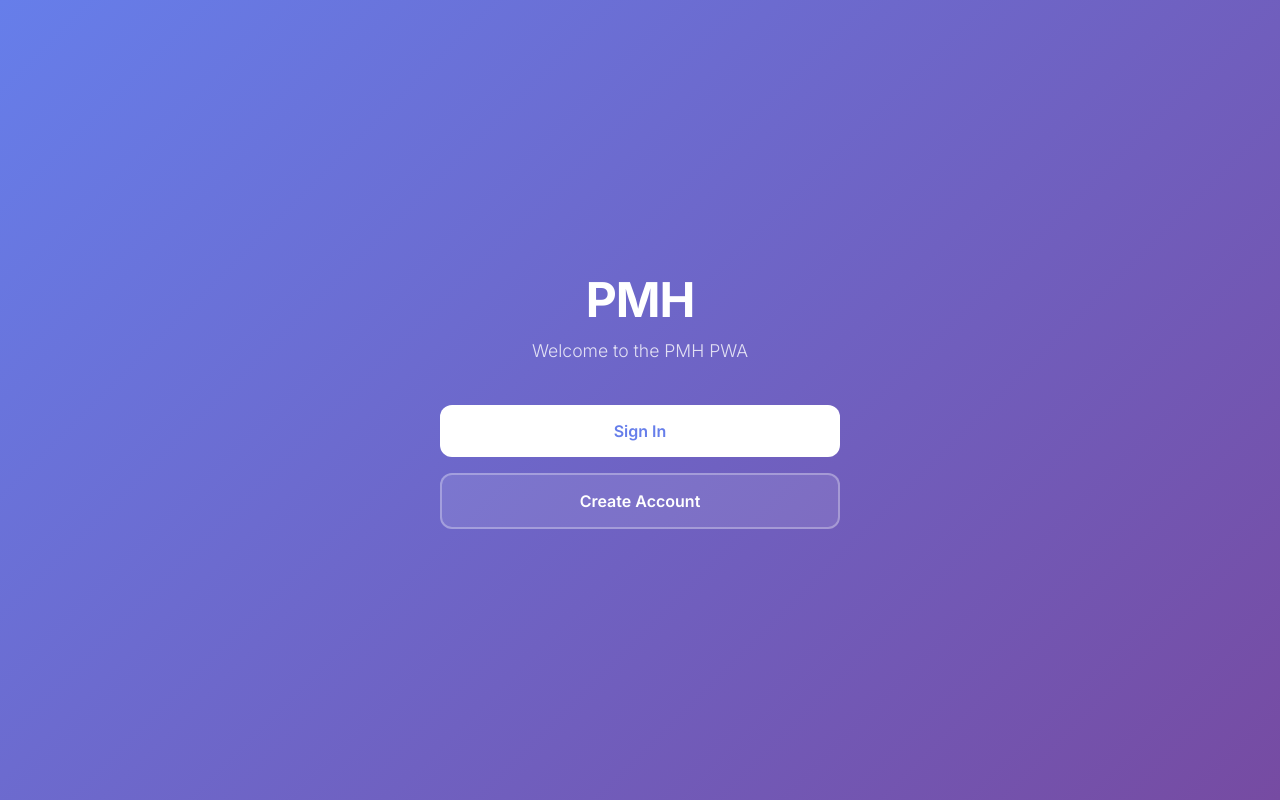
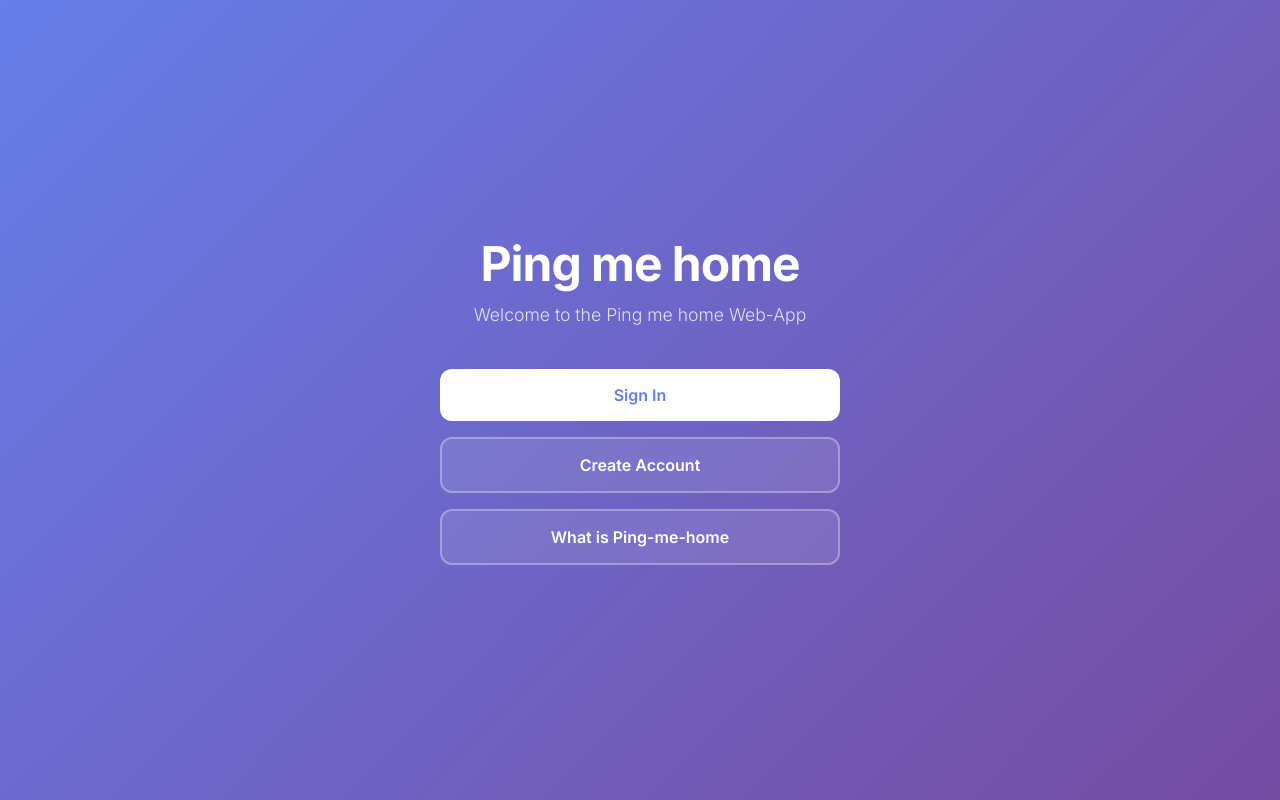
Before and after one commit to Jugendhackt/Ping-me-home, a SvelteKit app: page / in a window 1280 px wide. Built offline with nearby package versions, Linux system fonts and the light colour scheme.

Commit message:
PMH --> Ping me home

```diff
--- a/src/routes/+page.svelte
+++ b/src/routes/+page.svelte
@@ -41,6 +41,10 @@
 		goto('/register');
 	}
 
+	function navigateToInfo() {
+		goto('/info');
+	}
+
 	async function handleInstallPWA() {
 		if (installPromptEvent) {
 			installPromptEvent.prompt();
@@ -64,9 +68,9 @@
 <div class="landing-container">
 	<div class="hero-section">
 		<div class="logo-area">
-			<h1 class="app-title">PMH</h1>
+			<h1 class="app-title">Ping me home</h1>
 			<p class="app-subtitle">
-				{isPWAMode ? 'Welcome back!' : 'Welcome to the PMH PWA'}
+				{isPWAMode ? 'Welcome back!' : 'Welcome to the Ping me home Web-App'}
 			</p>
 			{#if isPWAMode}
 				<p class="pwa-indicator">Running as PWA ✨</p>
@@ -86,6 +90,13 @@
 				onclick={navigateToRegister}
 			>
 				Create Account
+			</button>
+
+			<button
+				class="btn btn-tertiary"
+				onclick={navigateToInfo}
+			>
+				What is Ping-me-home
 			</button>
 
 			{#if showInstallPrompt && !isPWAMode}
@@ -160,7 +171,7 @@
 	.btn-primary:hover {
 		background: #f8f9fa;
 		transform: translateY(-2px);
-		box-shadow: 0 4px 12px rgba(0, 0, 0, 0.15);
+		box-shadow: 0 4px 2px rgba(0, 0, 0, 0.15);
 	}
 
 	.btn-secondary {
@@ -172,8 +183,28 @@
 	.btn-secondary:hover {
 		background: rgba(255, 255, 255, 0.2);
 		border-color: rgba(255, 255, 255, 0.5);
+		box-shadow: 0 0 10px rgba(255, 255, 255, 0.6);
 		transform: translateY(-2px);
 	}
+
+	.btn-tertiary {
+		background: rgba(255, 255, 255, 0.1);
+		color: white;
+		border: 2px solid rgba(255, 255, 255, 0.3);
+	}
+
+	.btn-tertiary:hover {
+		background: rgba(255, 255, 255, 0.1);
+		border-color: rgba(255, 255, 255, 0.5);
+		box-shadow: 0 0 10px rgba(255, 255, 255, 0.6);
+		transform: translateY(-1px);
+	}
+
+
+
+
+
+
 
 	.btn-install {
 		background: linear-gradient(135deg, #10b981 0%, #047857 100%);
```
